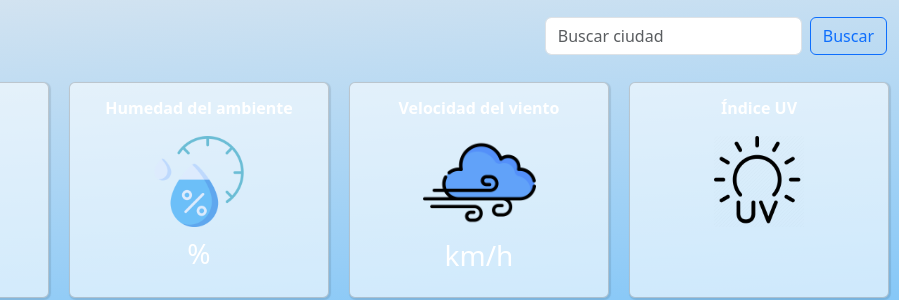
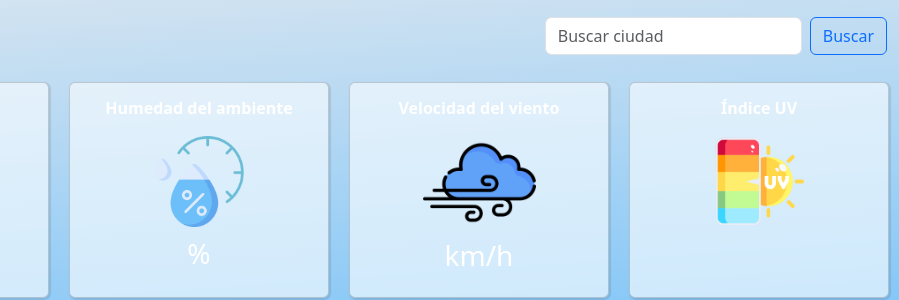
Before and after one commit to Mcarrascot/Dashboard, a website with bundled scripts: page index.html in a window 1280 px wide. Shown: the top 300 px of the page, 381-1280 px from the left. Built offline with nearby package versions, Linux system fonts and the light colour scheme; no server answers.

Commit message:
"indice uv icono"

```diff
--- a/index.html
+++ b/index.html
@@ -100,7 +100,7 @@
                 <div class="content">
                     <div class="card-body">
                         <h6 class="card-title"><strong>Índice UV</strong></h6>
-                        <img src="assets/imgs/uv-index-icon.png" alt="" style="width:40%; padding: 10px 0">
+                        <img src="assets/imgs/indice-uv.png" alt="" style="width:40%; padding: 10px 0">
                         <h3><span id="uvIndex"></span></h3>
                     </div>
                 </div>
```
Also changed, not shown: assets/imgs/indice-uv.png (added).
